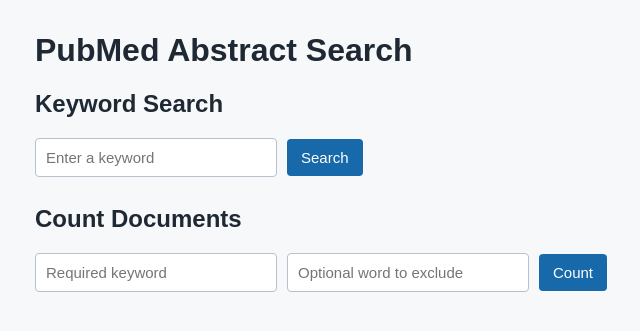
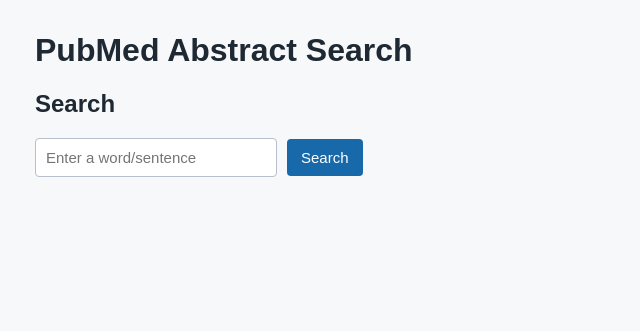
Before and after one commit to daniavayu/a8_databases, a Flask app: page / in a window 1280 px wide. Shown: the top 331 px of the page, without its empty margins (125-765 px from the left). Run offline with Flask 3, Linux system fonts and the light colour scheme.

Commit message:
Assignment 8 clean commit

```diff
--- a/app.py
+++ b/app.py
@@ -53,42 +53,7 @@
 
     return results
 
-
-# Helper function that counts documents matching a keyword, with an optional excluded word.
-def count_matching_docs(keyword, exclude=None):
-    must_conditions = [
-        {
-            "match": {
-                "abstract": keyword
-            }
-        }
-    ]
-
-    must_not_conditions = []
-
-    if exclude:
-        must_not_conditions.append(
-            {
-                "match": {
-                    "abstract": exclude
-                }
-            }
-        )
-
-    response = es.count(
-        index=INDEX_NAME,
-        query={
-            "bool": {
-                "must": must_conditions,
-                "must_not": must_not_conditions
-            }
-        }
-    )
-
-    return response["count"]
-
-
-# Home page with forms for searching and counting documents.
+# Home page with forms for searching documents
 @app.route("/", methods=["GET"])
 def home():
     return render_template("index.html")
@@ -96,77 +61,35 @@
 
 # Creates an API endpoint called /keyword_search.
 
-@app.route("/keyword_search", methods=["GET", "POST"])
-def keyword_search():
+@app.route("/search", methods=["GET", "POST"])
+def search():
     # GET reads keyword from the URL; POST reads keyword from the HTML form.
     if request.method == "POST":
-        keyword = request.form.get("keyword")
+        query = request.form.get("query")
     else:
-        keyword = request.args.get("keyword")
+        query = request.args.get("query")
 
-    if not keyword:
+    if not query:
         if request.method == "POST":
-            return render_template("index.html", error="Please provide a keyword.")
-        return jsonify({"error": "Please provide a keyword parameter"}), 400
+            return render_template("index.html", error="Please provide a search query.")
+        return jsonify({"error": "Please provide a query parameter"}), 400
 
     # Search the abstract field in the pubmed index for the keyword, and return up to 10 matching documents.
-    results = search_abstracts(keyword)
+    results = search_abstracts(query, size=5)
 
     if request.method == "POST":
         return render_template(
             "index.html",
-            keyword=keyword,
+            query=query,
             results=results
         )
 
     # Returns the search response as JSON: keyword searched,how many results were returned, and actual matching documents
     return jsonify({
-        "keyword": keyword,
+        "query": query,
         "num_results_returned": len(results),
         "results": results
     })
-
-# Placeholder
-@app.route("/keyword_search_with_typo", methods=["GET", "POST"])
-def keyword_search_with_typo():
-    return jsonify({
-        "message": "This endpoint is for Part 3."
-    })
-
-
-# Keyword is required, exclude is optional.
-@app.route("/count_docs", methods=["GET", "POST"])
-def count_docs():
-    if request.method == "POST":
-        keyword = request.form.get("keyword")
-        exclude = request.form.get("exclude")
-    else:
-        keyword = request.args.get("keyword")
-        exclude = request.args.get("exclude")
-
-    if not keyword:
-        if request.method == "POST":
-            return render_template("index.html", error="Please provide a keyword.")
-        return jsonify({"error": "Please provide a keyword parameter"}), 400
-
-    # Asks Elasticsearch to count matching documents.
-    count = count_matching_docs(keyword, exclude)
-
-    if request.method == "POST":
-        return render_template(
-            "index.html",
-            count_keyword=keyword,
-            exclude=exclude,
-            count=count
-        )
-
-    # This returns the count as JSON.
-    return jsonify({
-        "keyword": keyword,
-        "exclude": exclude,
-        "count": count
-    })
-
 
 if __name__ == "__main__":
     if os.environ.get("WERKZEUG_RUN_MAIN") == "true":
--- a/pyproject.toml
+++ b/pyproject.toml
@@ -6,5 +6,6 @@
 requires-python = ">=3.13"
 dependencies = [
     "chromadb",
+    "flask>=3.1.3",
     "nltk",
 ]
--- a/templates/index.html
+++ b/templates/index.html
@@ -3,7 +3,7 @@
 <head>
     <meta charset="utf-8">
     <meta name="viewport" content="width=device-width, initial-scale=1">
-    <title>PubMed Abstract Search</title>
+    <title>PubMed Search</title>
     <style>
         body {
             font-family: Arial, sans-serif;
@@ -71,53 +71,31 @@
     {% endif %}
 
     <section>
-        <h2>Keyword Search</h2>
-        <form action="/keyword_search" method="post">
-            <input type="text" name="keyword" placeholder="Enter a keyword" value="{{ keyword or '' }}">
+        <h2> Search</h2>
+        <form action="/search" method="post">
+            <input type="text" name="query" placeholder="Enter a word/sentence" value="{{ query or '' }}">
             <button type="submit">Search</button>
         </form>
     </section>
 
+        {% if query %}
         <section>
-        <h2>Count Documents</h2>
-        <form action="/count_docs" method="post">
-            <input type="text" name="keyword" placeholder="Required keyword" value="{{ count_keyword or '' }}">
-            <input type="text" name="exclude" placeholder="Optional word to exclude" value="{{ exclude or '' }}">
-            <button type="submit">Count</button>
-        </form>
-    </section>
+            <h2>Results for "{{ query }}"</h2>
 
-    {% if count is defined %}
-        <section>
-            <h2>Count Result</h2>
-            <p>
-                Documents containing <strong>{{ count_keyword }}</strong>
-                {% if exclude %}
-                    and excluding <strong>{{ exclude }}</strong>
-                {% endif %}
-                : <strong>{{ count }}</strong>
-            </p>
-        </section>
-    {% endif %}
-
-    {% if results is defined %}
-        <section>
-            <h2>Search Results</h2>
-            <p class="meta">Showing {{ results|length }} results for "{{ keyword }}".</p>
-
+            {% if results %}
                 {% for result in results %}
                     <article>
                         <h3>{{ result.title }}</h3>
-                    <p class="meta">PMID: {{ result.pmid }}</p>
+                        <p class="meta">
+                            PMID: {{ result.pmid }} |
+                            Distance: {{ "%.4f"|format(result.distance) }}
+                        </p>
                         <p>{{ result.abstract }}</p>
                     </article>
                 {% endfor %}
-
-            {% if results|length == 0 %}
+            {% else %}
                 <p>No results found.</p>
             {% endif %}
         </section>
     {% endif %}
 </main>
-</body>
-</html>
```
Also changed, not shown: 3 other files. Lines whose indentation alone changed are shown as unchanged.
